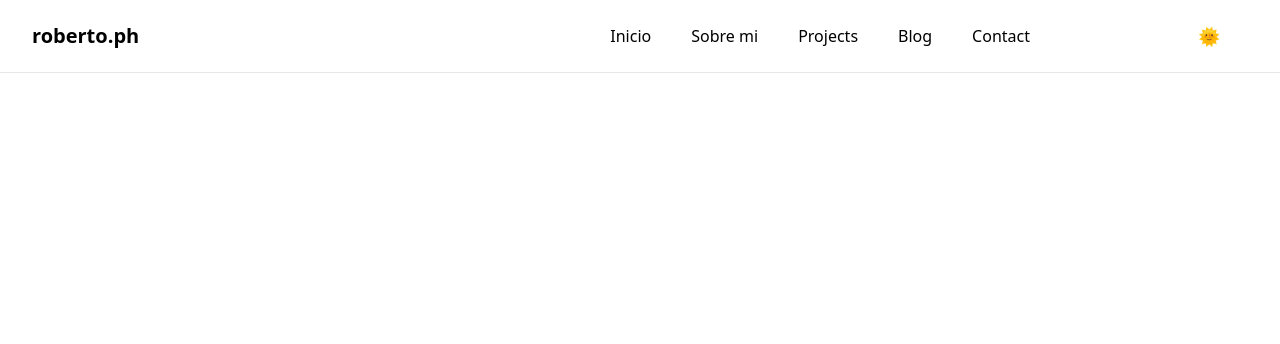
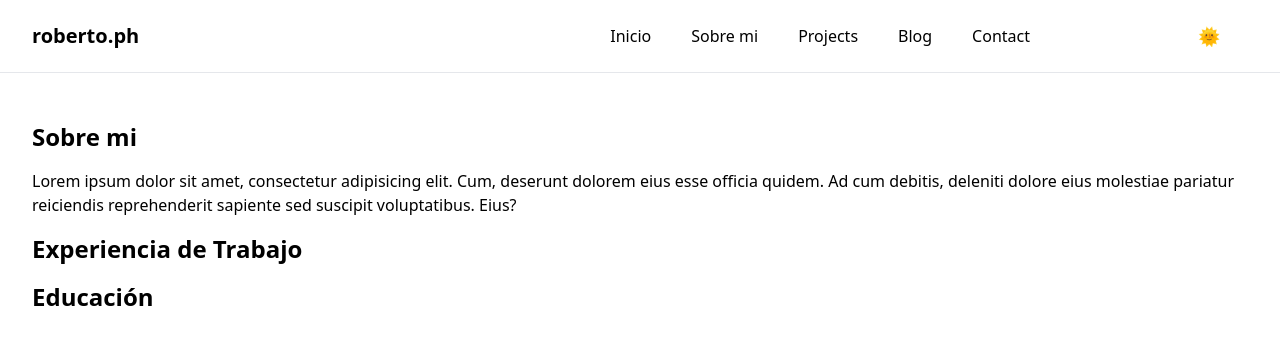
Before and after one commit to RobertoDelPino/React-Portfolio, a React (Vite) app: page /about in a window 1280 px wide. Shown: the top 344 px of the page. Built offline with nearby package versions, Linux system fonts and the light colour scheme; some icons are missing.

Commit message:
Added styles to about page

```diff
--- a/src/pages/About/About.tsx
+++ b/src/pages/About/About.tsx
@@ -11,16 +11,20 @@
 export const About = () => {
     return (
         <>
-            <section role="region" aria-label="About me region">
+            <section className="dark:bg-gray-800 max-w-screen-xl m-auto lg:p-8 p-4">
+                <article role="region" aria-label="About me region" className="" >
+                    <h2 className="text-2xl font-bold dark:text-white my-4">Sobre mi</h2>
+                    <p>Lorem ipsum dolor sit amet, consectetur adipisicing elit. Cum, deserunt dolorem eius esse officia quidem. Ad cum debitis, deleniti dolore eius molestiae pariatur reiciendis reprehenderit sapiente sed suscipit voluptatibus. Eius?</p>
+                </article>
 
-            </section>
+                <article role="region" aria-label="Work experience region">
+                    <h2 className="text-2xl font-bold dark:text-white my-4">Experiencia de Trabajo</h2>
 
-            <section role="region" aria-label="Work experience region">
+                </article>
 
-            </section>
-
-            <section role="region" aria-label="Education region">
-
+                <article role="region" aria-label="Education region">
+                    <h2 className="text-2xl font-bold dark:text-white my-4">Educación</h2>
+                </article>
             </section>
         </>
     )
```
